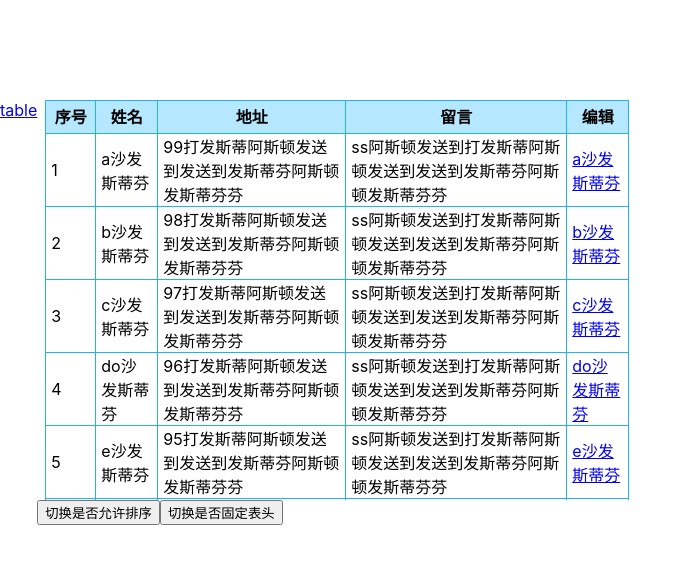
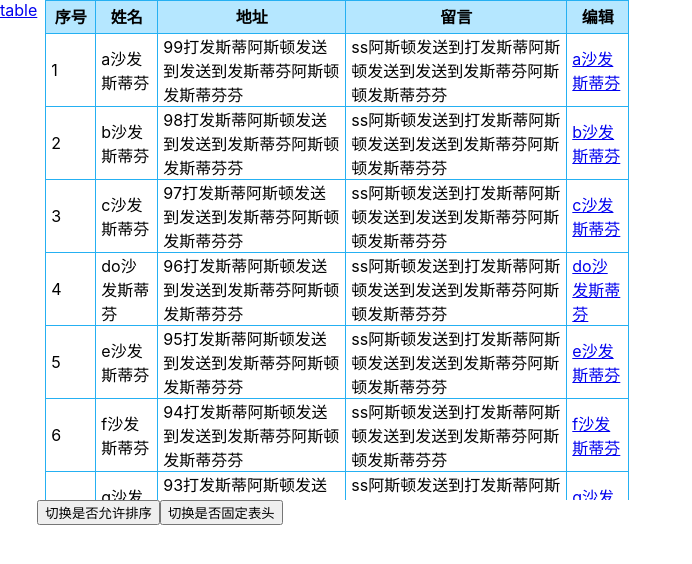
Before and after one commit to iamshf/reactComponent, a React (Create React App) app: page /table in a window 1280 px wide. Shown: the top 564 px of the page, without its empty margins (0-692 px from the left). Built offline with nearby package versions, Linux system fonts and the light colour scheme.

Commit message:
add className

```diff
--- a/src/table/example.js
+++ b/src/table/example.js
@@ -49,7 +49,7 @@ export default class App extends React.Component {
         ];
         return (
             <>
-                <Table rows={rows} columns={columns} {...this.state} />
+                <Table rows={rows} columns={columns} {...this.state} className={Style.main} />
                 <button type="button" onClick={() => this.setState({allowSort: !this.state.allowSort})}>切换是否允许排序</button>
                 <button type="button" onClick={() => this.setState({fixedHead: !this.state.fixedHead})}>切换是否固定表头</button>
             </>
--- a/src/table/example.module.css
+++ b/src/table/example.module.css
@@ -1,3 +1,7 @@
+.main {
+    width: 600px;
+    height: 500px;
+}
 .first_column{
     min-width: 50px;
 }
--- a/src/table/index.js
+++ b/src/table/index.js
@@ -15,7 +15,7 @@ export default class Index extends React.Component {
     }
     render() {
         return (
-            <div className={Style.main} {...(this.props.fixedHead && {onScroll: this._handleScroll})}>
+            <div className={`${Style.main}${this.props.fixedHead ? ` ${Style.main_fixhead}` : ``}${this.props.className ? ` ${this.props.className}` : ``}`} {...(this.props.fixedHead && {onScroll: this._handleScroll})}>
                 <table cellPadding="0" cellSpacing="0" ref={this.ref_tb}>
                     <thead ref={this.ref_thead} style={this.state.fixedHeadStyle}>
                         <tr>
--- a/src/table/index.module.css
+++ b/src/table/index.module.css
@@ -1,11 +1,8 @@
-body{
-    padding-top:100px;
+.main_fixhead {
+    overflow-y: auto;
+    height: 400px;
 }
 .main {
-    overflow-y: auto;
-    overflow-x: hidden;
-    width: 600px;
-    height: 400px;
     position: relative;
     box-sizing: border-box;
 }
```
